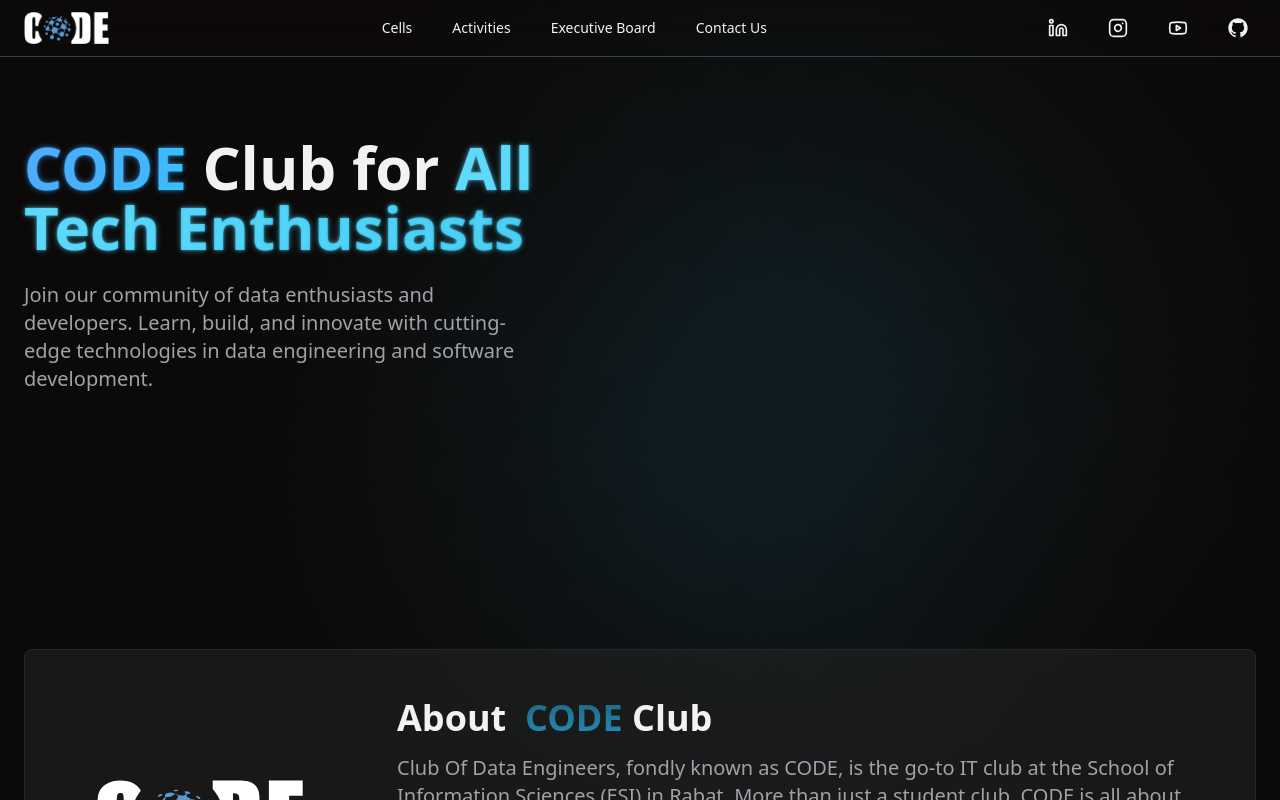
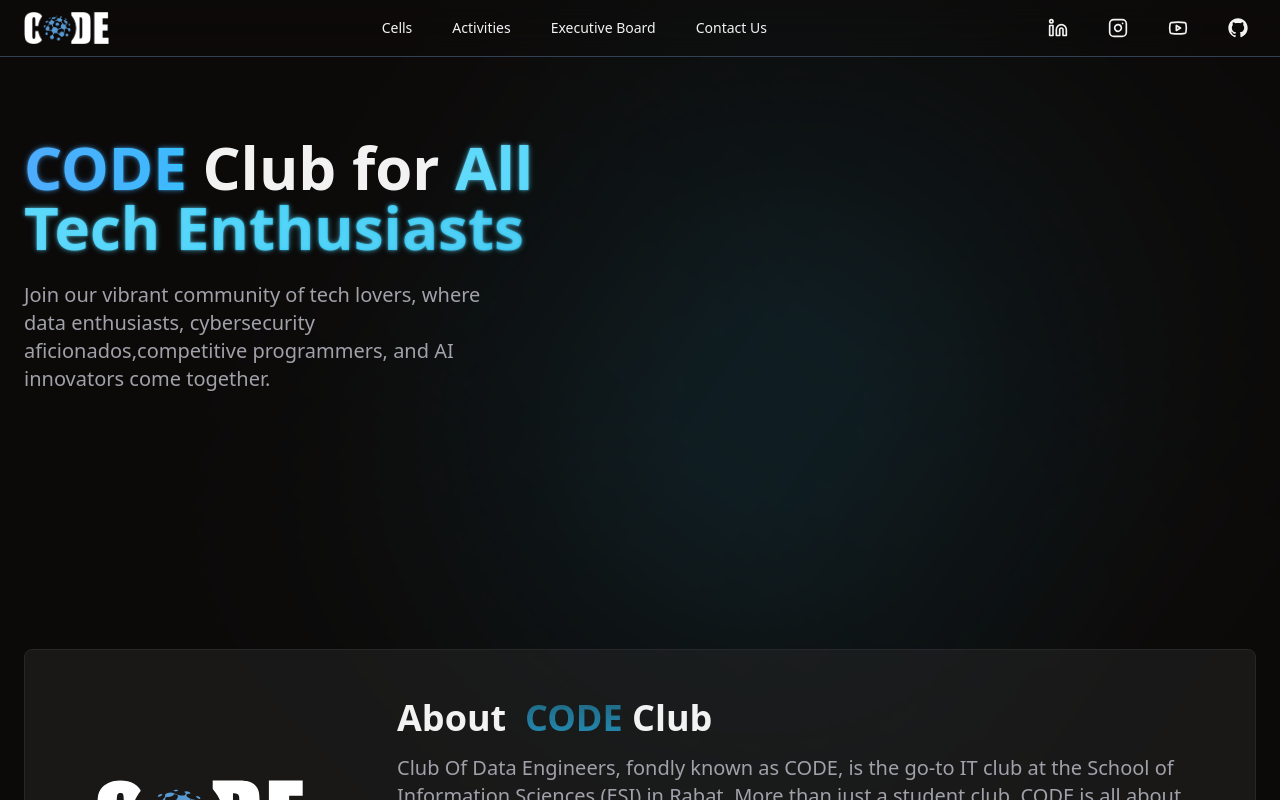
Before and after one commit to mouadenna/landingPage, a React (Vite) app: page / in a window 1280 px wide. Shown: the top 800 px of the page. Built offline with nearby package versions, Linux system fonts and the light colour scheme.

Commit message:
Update Hero.tsx

```diff
--- a/src/components/Hero.tsx
+++ b/src/components/Hero.tsx
@@ -21,8 +21,7 @@ export const Hero = () => {
           </h2>
         </main>
         <p className="text-xl text-muted-foreground md:w-10/12 mx-auto lg:mx-0">
-          Join our community of data enthusiasts and developers. Learn, build,
-          and innovate with cutting-edge technologies in data engineering and software development.
+          Join our vibrant community of tech lovers, where data enthusiasts, cybersecurity aficionados,competitive programmers, and AI innovators come together.
         </p>
       </div>
       <div className="shadow"></div>
```
